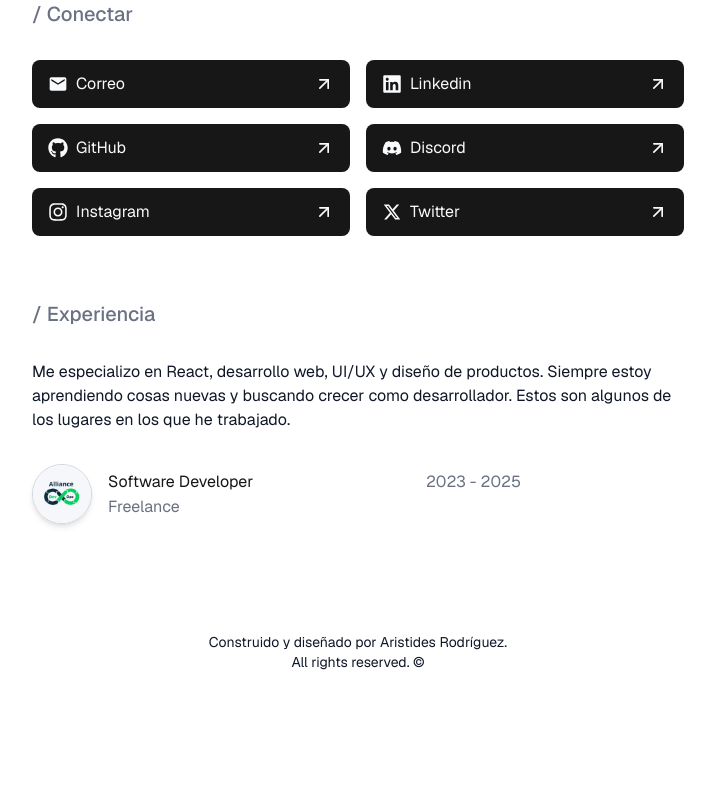
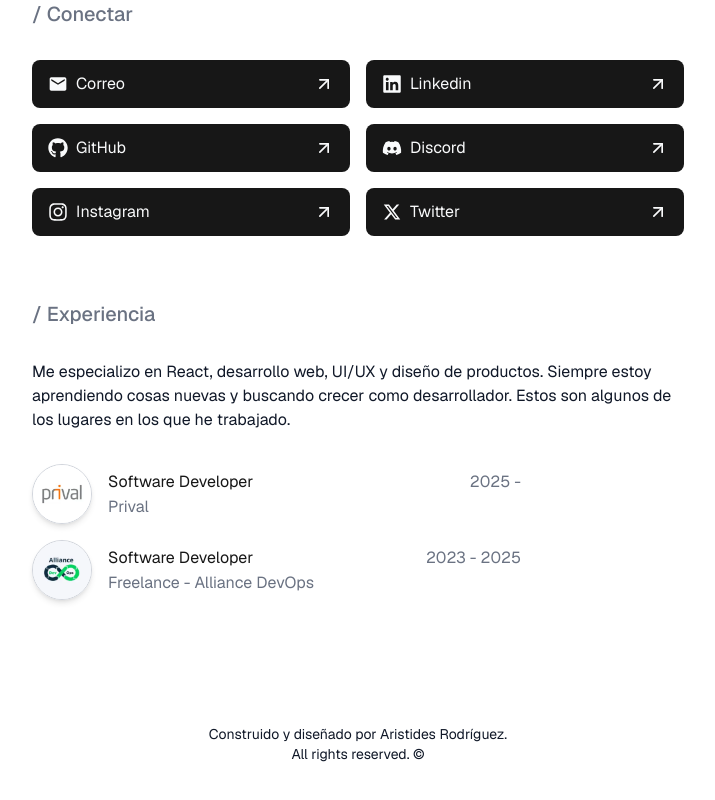
Before and after one commit to arisrodriguez/a-r, a Next.js app: page /sobre-mi in a window 1280 px wide. Shown: the part 1140-1940 px from the top of the page, without its empty margins (282-997 px from the left). Before the commit the page ends 1876 px from the top, so only its background shows below. Built offline with nearby package versions, Linux system fonts and the light colour scheme.

Commit message:
refactor: renderizar experiencias usando map en lugar de lista estática

```diff
--- a/src/app/components/About/AboutExperience.tsx
+++ b/src/app/components/About/AboutExperience.tsx
@@ -1,6 +1,25 @@
 "use client";
 import { motion } from "framer-motion";
 import Image from "next/image";
+
+const experience = [
+    {
+        id: 1,
+        title: "Software Developer",
+        company: "Prival",
+        period: "2025 - ",
+        logo: "/images/logo-prival.webp",
+        link: "https://www.prival.com/panama",
+    },
+    {
+        id: 2,
+        title: "Software Developer",
+        company: "Freelance - Alliance DevOps",
+        period: "2023 - 2025",
+        logo: "/images/AllianceDevOps.webp",
+        link: "https://alliancedevops.com/",
+    },
+];
 
 export default function AboutExperience() {
     return (
@@ -16,64 +35,32 @@ export default function AboutExperience() {
             </p>
 
             <div className="mt-8">
-                <ul className="flex flex-col gap-6">
-                    <li>
-                        <a className="flex justify-between w-full sm:w-3/4" href="#">
-                            <div className="flex items-center gap-4">
-                                <Image
-                                    src="/images/AllianceDevOps.webp"
-                                    alt="Logo de Alliance DevOps"
-                                    width={60}
-                                    height={60}
-                                    quality={100}
-                                    unoptimized
-                                    className="rounded-full border border-gray-300 shadow-md"
-                                />
-                                <div className="flex flex-col gap-px">
-                                    <p className="text-neutral-900 dark:text-gray-100 text-base">Software Developer</p>
-                                    <p className="text-gray-500 dark:gray-400 text-base">Freelance</p>
-                                </div>
-                            </div>
-                            <p className="text-gray-500 dark:gray-400 text-base mt-1.5 pl-4">2023 - 2025</p>
-                        </a>
-                    </li>
-                    {/* <li>
-                            <a className="flex justify-between w-3/4" href="#">
+                {experience.map((experience) => (
+                    <ul
+                        key={experience.id}
+                        className="flex flex-col gap-6">
+                        <li className="mb-4">
+                            <a className="flex justify-between w-full sm:w-3/4" href={experience.link} target="_blank" rel="noopener noreferrer">
                                 <div className="flex items-center gap-4">
                                     <Image
-                                        src="/images/AllianceDevOps.webp"
-                                        alt="Logo de Alliance DevOps"
+                                        src={experience.logo}
+                                        alt="Logo de la compañia"
                                         width={60}
                                         height={60}
-                                        className="object-cover rounded-full border border-gray-300 shadow-md"
+                                        quality={100}
+                                        unoptimized
+                                        className="rounded-full border border-gray-300 shadow-md"
                                     />
                                     <div className="flex flex-col gap-px">
-                                        <p className="text-neutral-900 text-base">Software Developer</p>
-                                        <p className="text-gray-500 text-base">AllSafe Cibersecurity</p>
+                                        <p className="text-neutral-900 dark:text-gray-100 text-base">{experience.title}</p>
+                                        <p className="text-gray-500 dark:gray-400 text-base">{experience.company}</p>
                                     </div>
                                 </div>
-                                <p className="text-gray-500 text-base mt-1.5">2022 - 2023</p>
+                                <p className="text-gray-500 dark:gray-400 text-base mt-1.5 pl-4">{experience.period}</p>
                             </a>
                         </li>
-                        <li>
-                            <a className="flex justify-between w-3/4" href="#">
-                                <div className="flex items-center gap-4">
-                                    <Image
-                                        src="/images/AllianceDevOps.webp"
-                                        alt="Logo de Alliance DevOps"
-                                        width={60}
-                                        height={60}
-                                        className="object-cover rounded-full border border-gray-300 shadow-md"
-                                    />
-                                    <div className="flex flex-col gap-px">
-                                        <p className="text-neutral-900 text-base">Software Developer</p>
-                                        <p className="text-gray-500 text-base">Alliance DevOps</p>
-                                    </div>
-                                </div>
-                                <p className="text-gray-500 text-base mt-1.5">2021 - 2022</p>
-                            </a>
-                        </li> */}
-                </ul>
+                    </ul>
+                ))}
             </div>
         </motion.div>
     );
```
